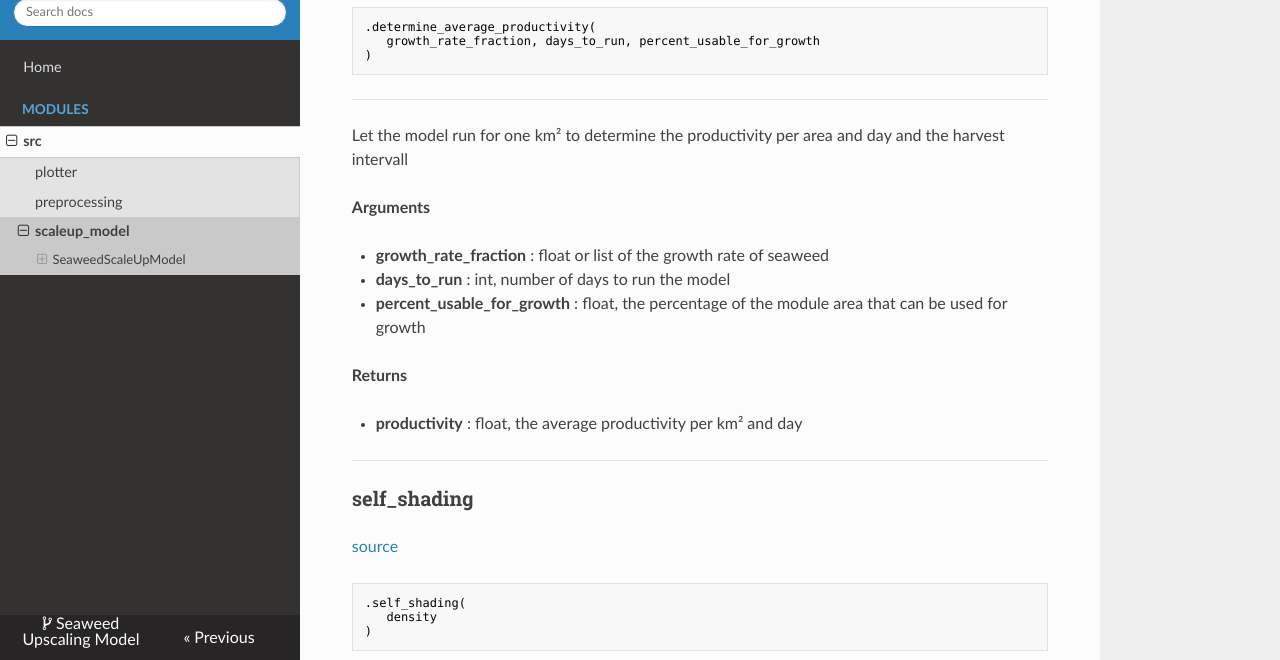
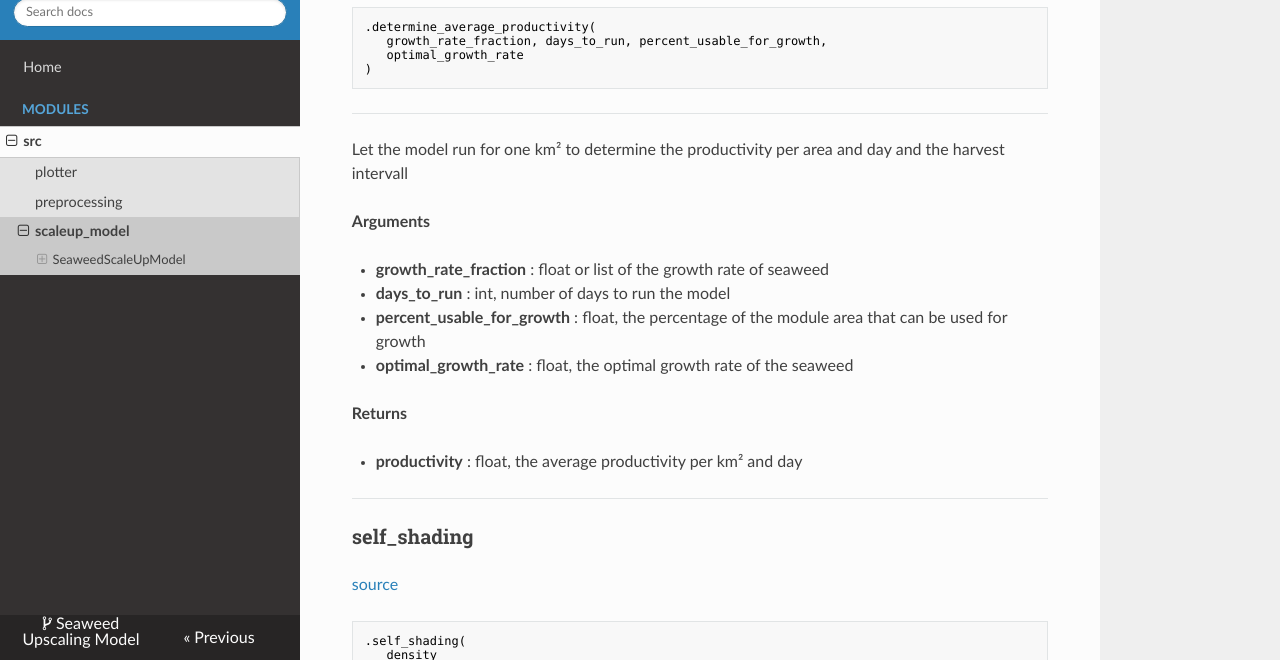
Before and after one commit to allfed/Seaweed-Scaleup-Model, an MkDocs documentation site: the page built from docs/sources/modules/src/scaleup_model.md, in a window 1280 px wide and 900 px high, scrolled down 1507 px, cut to the strip 240-900 px from the top of the window. Built offline with MkDocs 1.6.1, drawn with Linux system fonts in a browser that asks for light colours; nearby versions of some CDN libraries; part of the change alters nothing that is shown.

Commit message:
Auto-updating the docs

````diff
--- a/docs/sources/modules/src/scaleup_model.md
+++ b/docs/sources/modules/src/scaleup_model.md
@@ -77,7 +77,8 @@ A dataframe with all important growth numbers
 [source](https://github.com/allfed/Seaweed-Upscaling-Model/blob/master/src/scaleup_model.py/#L200)
 ```python
 .determine_average_productivity(
-   growth_rate_fraction, days_to_run, percent_usable_for_growth
+   growth_rate_fraction, days_to_run, percent_usable_for_growth,
+   optimal_growth_rate
 )
 ```
 
@@ -91,6 +92,7 @@ per area and day and the harvest intervall
 * **days_to_run**  : int, number of days to run the model
 * **percent_usable_for_growth**  : float, the percentage of the module area
     that can be used for growth
+* **optimal_growth_rate**  : float, the optimal growth rate of the seaweed
 
 
 **Returns**
@@ -102,7 +104,7 @@ per area and day and the harvest intervall
 
 
 ### self_shading
-[source](https://github.com/allfed/Seaweed-Upscaling-Model/blob/master/src/scaleup_model.py/#L250)
+[source](https://github.com/allfed/Seaweed-Upscaling-Model/blob/master/src/scaleup_model.py/#L251)
 ```python
 .self_shading(
    density
@@ -129,7 +131,7 @@ the growth rate fraction
 
 
 ### calculate_seaweed_need
-[source](https://github.com/allfed/Seaweed-Upscaling-Model/blob/master/src/scaleup_model.py/#L269)
+[source](https://github.com/allfed/Seaweed-Upscaling-Model/blob/master/src/scaleup_model.py/#L270)
 ```python
 .calculate_seaweed_need(
    global_pop, calories_per_person_per_day, food_waste,
@@ -160,7 +162,7 @@ limited by the iodine content of the seaweed
 
 
 ### seaweed_farm_area_per_day
-[source](https://github.com/allfed/Seaweed-Upscaling-Model/blob/master/src/scaleup_model.py/#L300)
+[source](https://github.com/allfed/Seaweed-Upscaling-Model/blob/master/src/scaleup_model.py/#L301)
 ```python
 .seaweed_farm_area_per_day(
    day
@@ -186,7 +188,7 @@ the area that can be built per day
 
 
 ### logistic_curve
-[source](https://github.com/allfed/Seaweed-Upscaling-Model/blob/master/src/scaleup_model.py/#L321)
+[source](https://github.com/allfed/Seaweed-Upscaling-Model/blob/master/src/scaleup_model.py/#L322)
 ```python
 .logistic_curve(
    x, max_L, k, x0, off
@@ -212,7 +214,7 @@ Returns
 
 
 ### run_model
-[source](https://github.com/allfed/Seaweed-Upscaling-Model/blob/master/src/scaleup_model.py/#L336)
+[source](https://github.com/allfed/Seaweed-Upscaling-Model/blob/master/src/scaleup_model.py/#L337)
 ```python
 .run_model()
 ```
````
